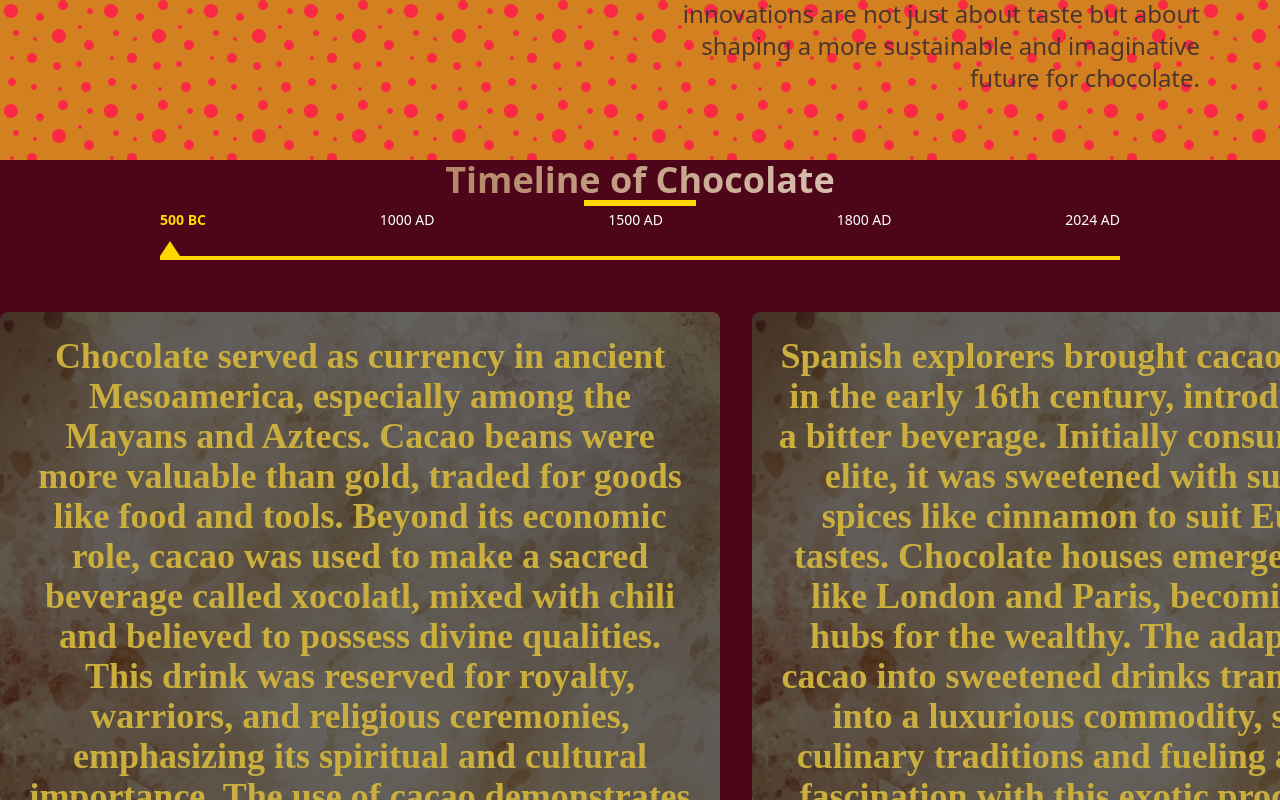
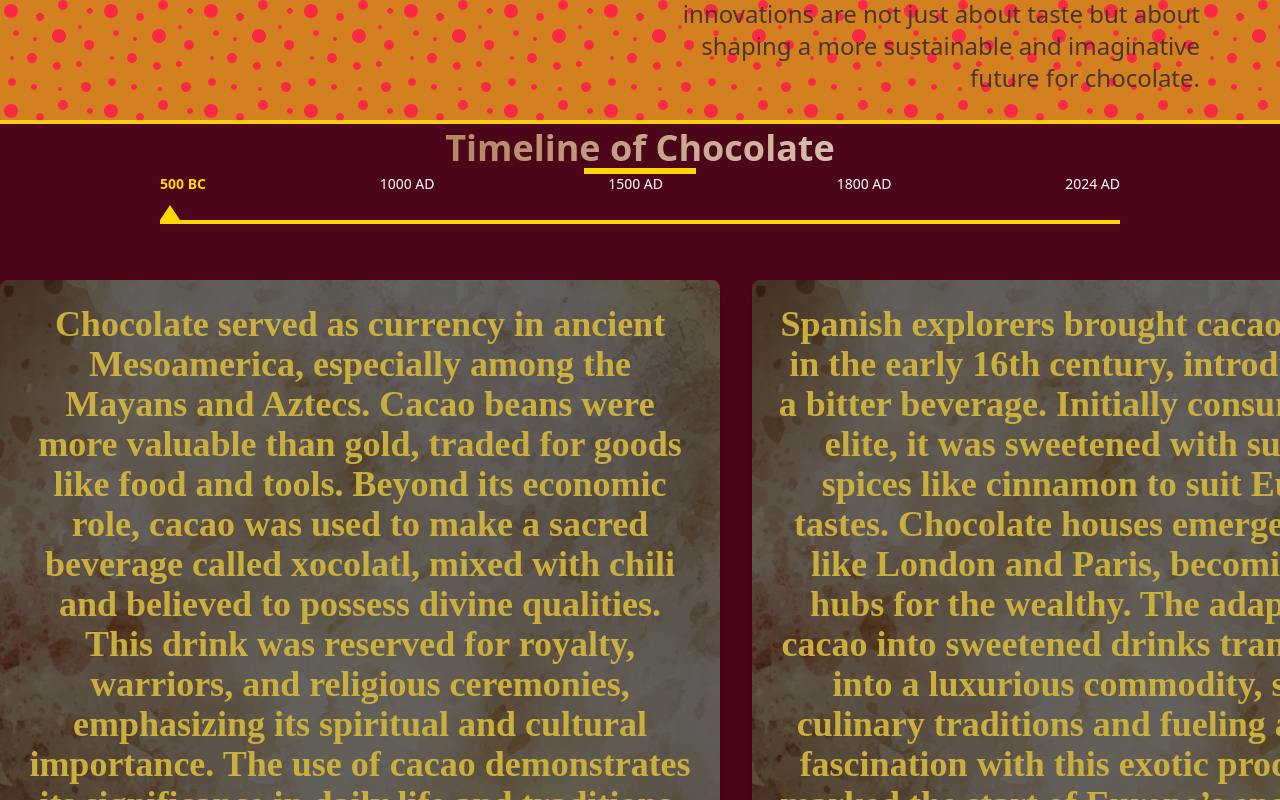
Before and after one commit to tipsydango/chocoinfoweb, a React (Vite) app in the folder choco-history/: page / in a window 1280 px wide. Shown: the part 3500-4300 px from the top of the page. Built offline with nearby package versions, Linux system fonts and the light colour scheme; a web font is replaced by a local one.

Commit message:
timeline finished

```diff
--- a/choco-history/src/Header.jsx
+++ b/choco-history/src/Header.jsx
@@ -74,7 +74,7 @@ const Header = () => {
         <img
           src={rib2}
           alt="Gold Ribbon Border"
-          className="absolute bottom-[-30px] left-1/2 transform -translate-x-1/2 w-[70px] md:w-[100px] lg:w-[70px] object-contain"
+          className="absolute bottom-[-30px] left-1/2 transform -translate-x-1/2 w-[70px] md:w-[100px] lg:w-[70px] object-contain "
         />
       </div>
     </header>
--- a/choco-history/src/timeline.jsx
+++ b/choco-history/src/timeline.jsx
@@ -30,9 +30,9 @@ const Timeline = () => {
   }, []);
 
   return (
-    <div className="relative w-full h-screen bg-rose-950 -mt-20">
+    <div className="relative w-full h-screen bg-rose-950 -mt-20 border-t-yellow-400 border-t-4 border-b-yellow-400 border-b-4">
       <h2
-        className="text-4xl font-bold text-transparent bg-clip-text bg-gradient-to-r from-brown to-white text-center mt-10 mb-5 relative"
+        className="text-4xl font-bold text-transparent bg-clip-text bg-gradient-to-r from-brown to-white text-center mt-1 mb-5 relative"
       >
         Timeline of Chocolate
         {/* Gold Underline */}
```
